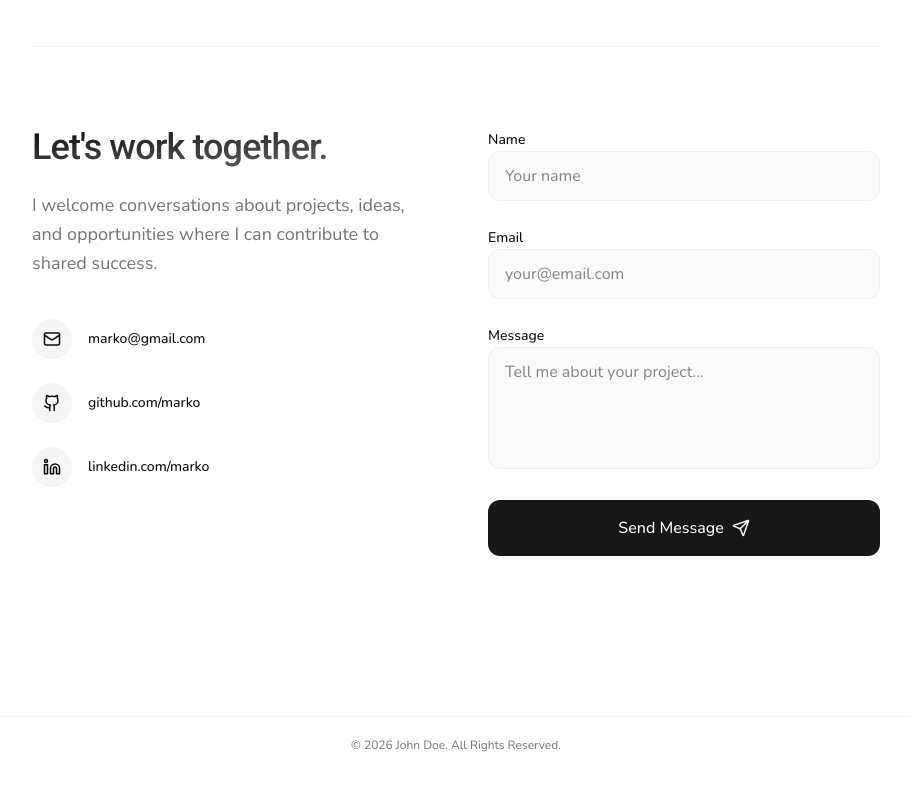
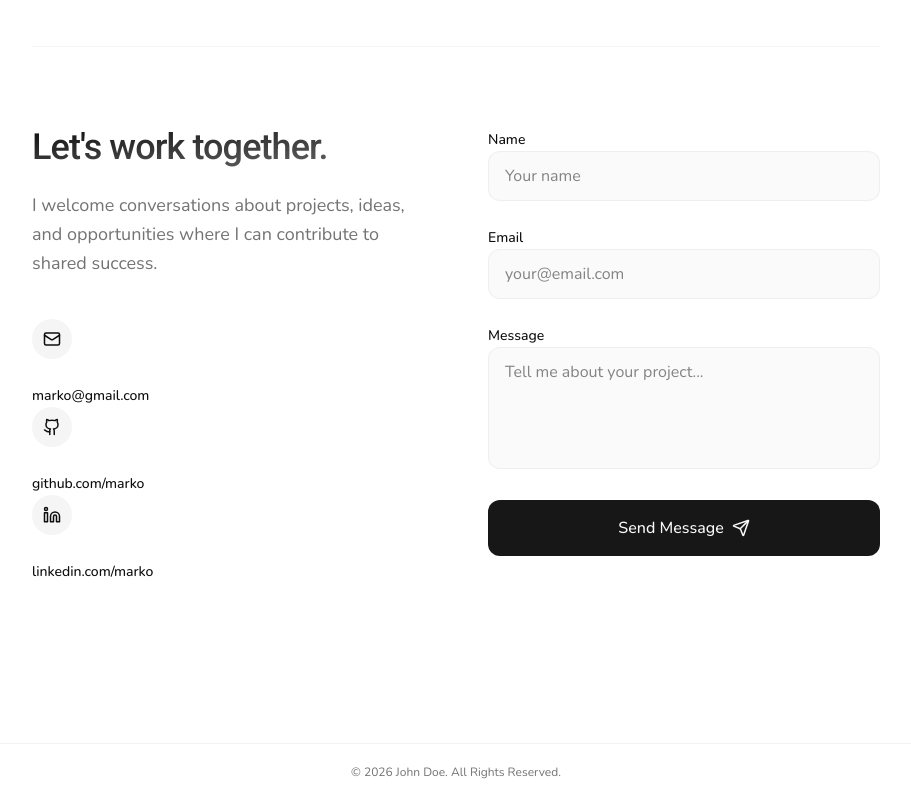
Before and after one commit to HunterJS-bit/portfolio, a Next.js app: page / in a window 1280 px wide. Shown: the part 1847-2647 px from the top of the page, without its empty margins (184-1095 px from the left). Before the commit the page ends 2620 px from the top, so only its background shows below. Built offline with nearby package versions, Linux system fonts and the light colour scheme.

Commit message:
chore: update info

```diff
--- a/app/blog/page.tsx
+++ b/app/blog/page.tsx
@@ -7,7 +7,7 @@ import { Metadata } from "next";
 
 export const metadata: Metadata = {
     title: "Blog",
-    description: "Thoughts on web development, technology, and building great products.",
+    description: "My thoughts on web development, technology, and products.",
 };
 
 type Props = {
--- a/app/components/Contact.tsx
+++ b/app/components/Contact.tsx
@@ -52,24 +52,22 @@ export const Contact = () => {
               </p>
 
               <div className="space-y-6">
-                <a href="#" className="flex items-center gap-4 group">
+
                 <div className="w-10 h-10 rounded-full bg-muted flex items-center justify-center group-hover:bg-primary group-hover:text-primary-foreground transition-all duration-300">
                   <Mail size={18} />
                 </div>
                 <span className="text-sm font-medium"><Link href="mailto:markomiljkovic2@gmail.com" rel="noopener noreferrer" target="_blank">marko@gmail.com</Link></span>
-                </a>
-                <a href="#" className="flex items-center gap-4 group">
+
                 <div className="w-10 h-10 rounded-full bg-muted flex items-center justify-center group-hover:bg-primary group-hover:text-primary-foreground transition-all duration-300">
                   <Github size={18} />
                 </div>
                 <span className="text-sm font-medium"><Link href="https://github.com/HunterJS-bit" rel="noopener noreferrer" target="_blank">github.com/marko</Link></span>
-                </a>
-                <a href="#" className="flex items-center gap-4 group">
+
                 <div className="w-10 h-10 rounded-full bg-muted flex items-center justify-center group-hover:bg-primary group-hover:text-primary-foreground transition-all duration-300">
                   <Linkedin size={18} />
                 </div>
                 <span className="text-sm font-medium"><Link href="https://www.linkedin.com/in/%D0%BC%D0%B0%D1%80%D0%BA%D0%BE-%D0%BC%D0%B8%D1%99%D0%BA%D0%BE%D0%B2%D0%B8%D1%9B-b34ab111a/" rel="noopener noreferrer" target="_blank">linkedin.com/marko</Link></span>
-                </a>
+
               </div>
             </div>
 
```
Lines whose indentation alone changed are shown as unchanged.
